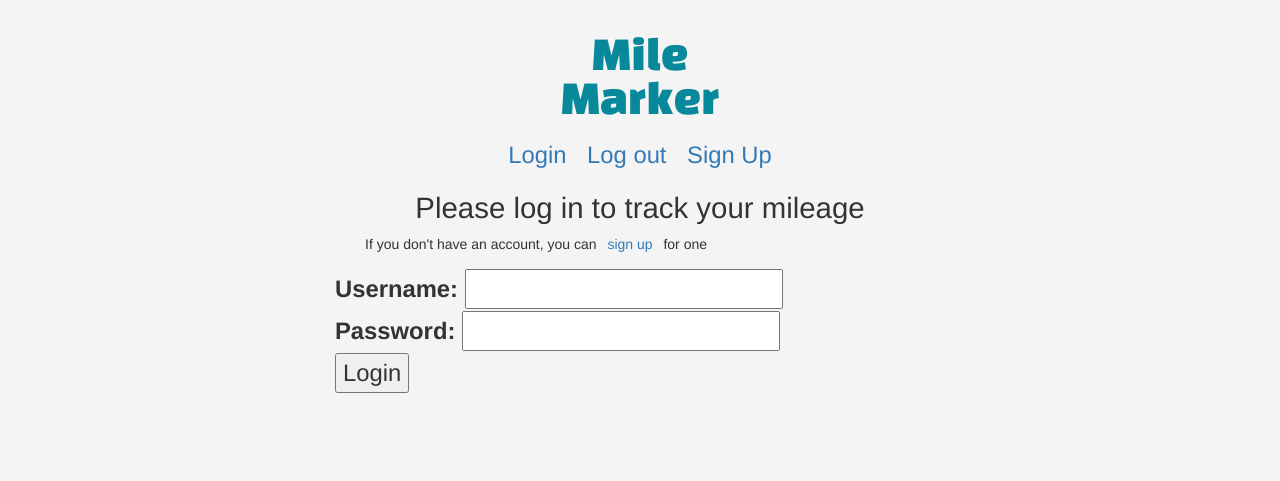
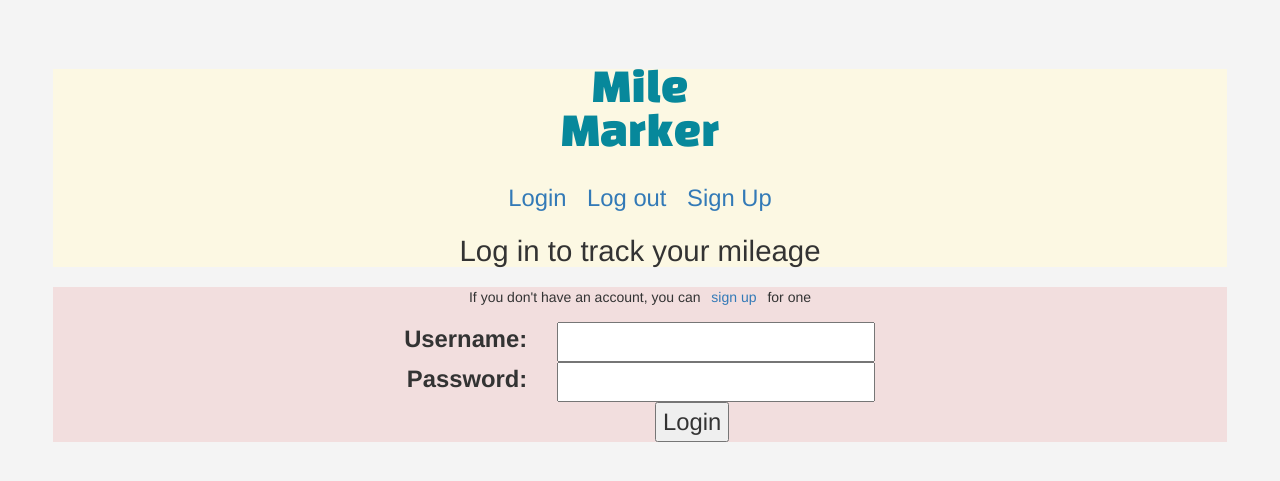
Before and after one commit to MattCorwin/mileage-trkr-py, a Flask app: page / in a window 1280 px wide. Shown: the top 481 px of the page. Run offline with Flask 2, Linux system fonts and the light colour scheme; some libraries are stand-ins or nearby versions.

Commit message:
Worked with item alignment on login page

```diff
--- a/main.py
+++ b/main.py
@@ -105,7 +105,7 @@ def login():
 
 
 
-    return render_template('login.html', page_title='Please log in to track your mileage')
+    return render_template('login.html', page_title='Log in to track your mileage')
 
 
 @app.route("/clockin", methods=['GET', 'POST'])
--- a/templates/base.html
+++ b/templates/base.html
@@ -13,6 +13,9 @@
             }
             ul {
                 list-style-type: none;
+            }
+            input {
+                box-sizing: border-box;
             }
             #navigation {
                 text-align: center;
@@ -61,17 +64,31 @@
             }
             .add-margin{
                 margin-top: 25px;
+
+            }
+            .right-align{
+                text-align: right;
+
+            }
+            .left-align{
+                text-align: left;
+            }
+            .submit-center{
+
+                margin: 0 auto;
+                display: block;
+
             }
             #p-signup{
                 margin-bottom: 15px;
-                padding-left: 30px;
+                text-align: center;
             }
 
         </style>
     </head>
 <body class="container-fluid">
         <div class='row'>
-                <div class='col-xs-6 col-centered'>
+            <div class='col-xs-11 col-centered bg-warning'>
     <h1 class='logo'>
         Mile
         <br>
@@ -91,6 +108,10 @@
 
     </p>
     <h1>{{page_title}}</h1>
+            </div>
+        </div>
+        <div class='row'>
+            <div class='col-xs-11 col-centered bg-danger'>
 
     {% with messages = get_flashed_messages(with_categories=True) %}
     <ul>
@@ -102,7 +123,7 @@
 
     {% block content %}
     {% endblock %}
+            </div>
         </div>
-    </div>
 </body>
 </html>
--- a/templates/login.html
+++ b/templates/login.html
@@ -4,11 +4,27 @@
 
 <p id="p-signup">If you don't have an account, you can <a href="/signup">sign up</a> for one</p>
 <form action="/" method="post">
-    <label for="username">Username:</label>
+    <div class="row">
+        <div class="col-xs-5" style="text-align: right">
+            <label for="username">Username:</label>
+        </div>
+        <div class="col-xs-5 left-align">
             <input name="username" type="text" value="{{username}}"><br>
-    <label for="password">Password:</label>
+        </div>
+    </div>
+    <div class="row">
+        <div class="col-xs-5" style="text-align: right">
+            <label for="password">Password:</label>
+        </div>
+        <div class="col-xs-5 left-align">
             <input name="password" type="password"><br>
-    <input type="submit" value="Login">
+        </div>
+    </div>
+    <div class="row">
+        <div class="col-xs-4 col-xs-push-6">
+            <input type="submit" value="Login">
+        </div>
+    </div>
 </form>
 
 
```
